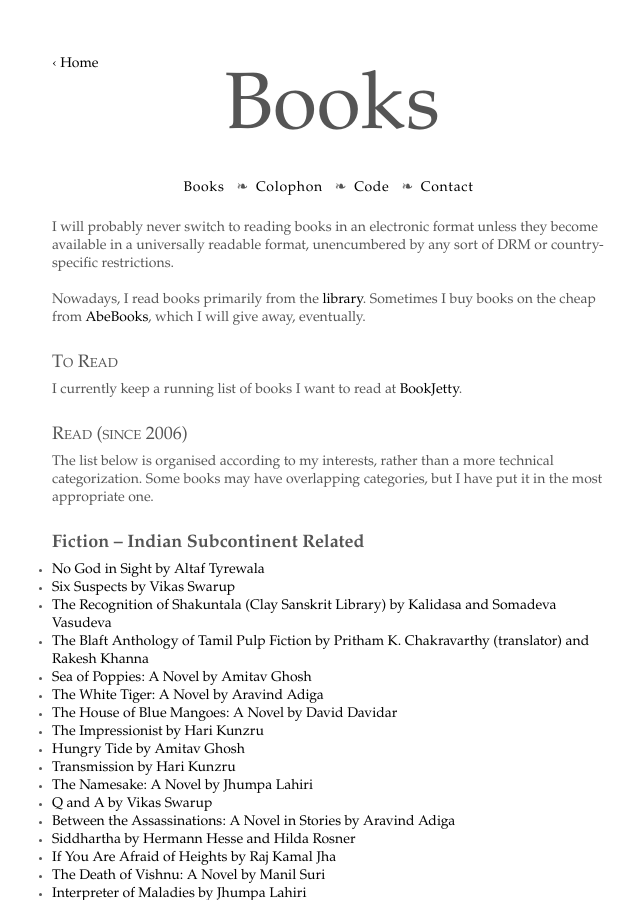
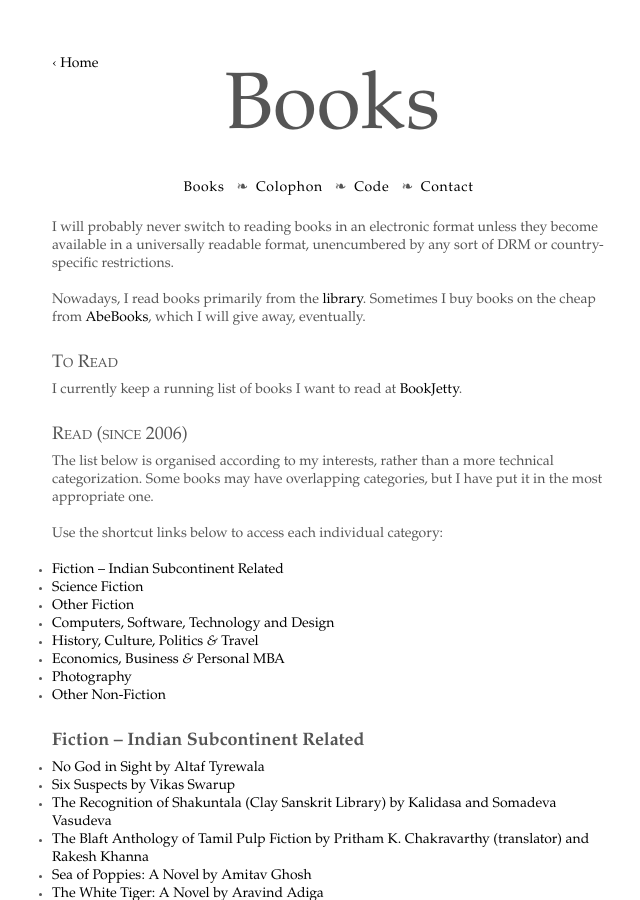
Before and after one commit to deepakjois/website, a Jekyll site: the page built from books/index.html, in a window 1280 px wide and 900 px high. Shown: the whole window, without its empty margins (308-948 px from the left). Built offline with Jekyll 4.4.1, drawn with Linux system fonts in a browser that asks for light colours.

Commit message:
Adding nav link shortcuts

```diff
--- a/_includes/books_read.html
+++ b/_includes/books_read.html
@@ -1,6 +1,19 @@
 <p>The list below is organised according to my interests, rather than a more
 technical categorization. Some books may have overlapping categories, but I
 have put it in the most appropriate one.</p>
+
+<p>Use the shortcut links below to access each individual category:</p>
+
+<ul id="booknav">
+  <li><a href="#fiction-indian">Fiction – Indian Subcontinent Related</a></li>
+  <li><a href="#fiction-science">Science Fiction</a></li>
+  <li><a href="#fiction-other">Other Fiction</a></li>
+  <li><a href="#non-fiction-tech">Computers, Software, Technology and Design</a></li>
+  <li><a href="#non-fiction-culture">History, Culture, Politics <span class="amp">&amp;</span> Travel</a></li>
+  <li><a href="#non-fiction-economics">Economics, Business <span class="amp">&amp;</span> Personal MBA</a></li>
+  <li><a href="#non-fiction-photography">Photography</a></li>
+  <li><a href="#non-fiction-other">Other Non-Fiction</a></li>
+</ul>
 
 <h3>Fiction – Indian Subcontinent Related</h3>
 
@@ -97,7 +110,7 @@ my views about current science fiction are <a href="http://www.judithberman.net/
 
 <h3>Computers, Software, Technology and Design</h3>
 
-<ul id="fiction-tech">
+<ul id="non-fiction-tech">
       <li class="pre_2009"><a href="http://www.amazon.com/Pro-ADO-NET-2-0-Experts-Voice/dp/1590595122%3FSubscriptionId%3D1KWW0ZZBXM2H44SQVD02%26tag%3Dws%26linkCode%3Dxm2%26camp%3D2025%26creative%3D165953%26creativeASIN%3D1590595122">Pro ADO.NET 2.0 (Expert's Voice) by Sahil Malik</a></li>
       <li class="pre_2009"><a href="http://www.amazon.com/NET-Windows-Forms-Custom-Controls/dp/1590594398%3FSubscriptionId%3D1KWW0ZZBXM2H44SQVD02%26tag%3Dws%26linkCode%3Dxm2%26camp%3D2025%26creative%3D165953%26creativeASIN%3D1590594398">Pro .NET 2.0 Windows Forms and Custom Controls in C# by Matthew MacDonald</a></li>
       <li class="pre_2009"><a href="http://www.amazon.com/Introduction-Algorithms-Second-Thomas-Cormen/dp/0262531968%3FSubscriptionId%3D1KWW0ZZBXM2H44SQVD02%26tag%3Dws%26linkCode%3Dxm2%26camp%3D2025%26creative%3D165953%26creativeASIN%3D0262531968">Introduction to Algorithms, Second Edition by Thomas H. Cormen,Charles E. Leiserson,Ronald L. Rivest and Clifford Stein</a></li>
```
